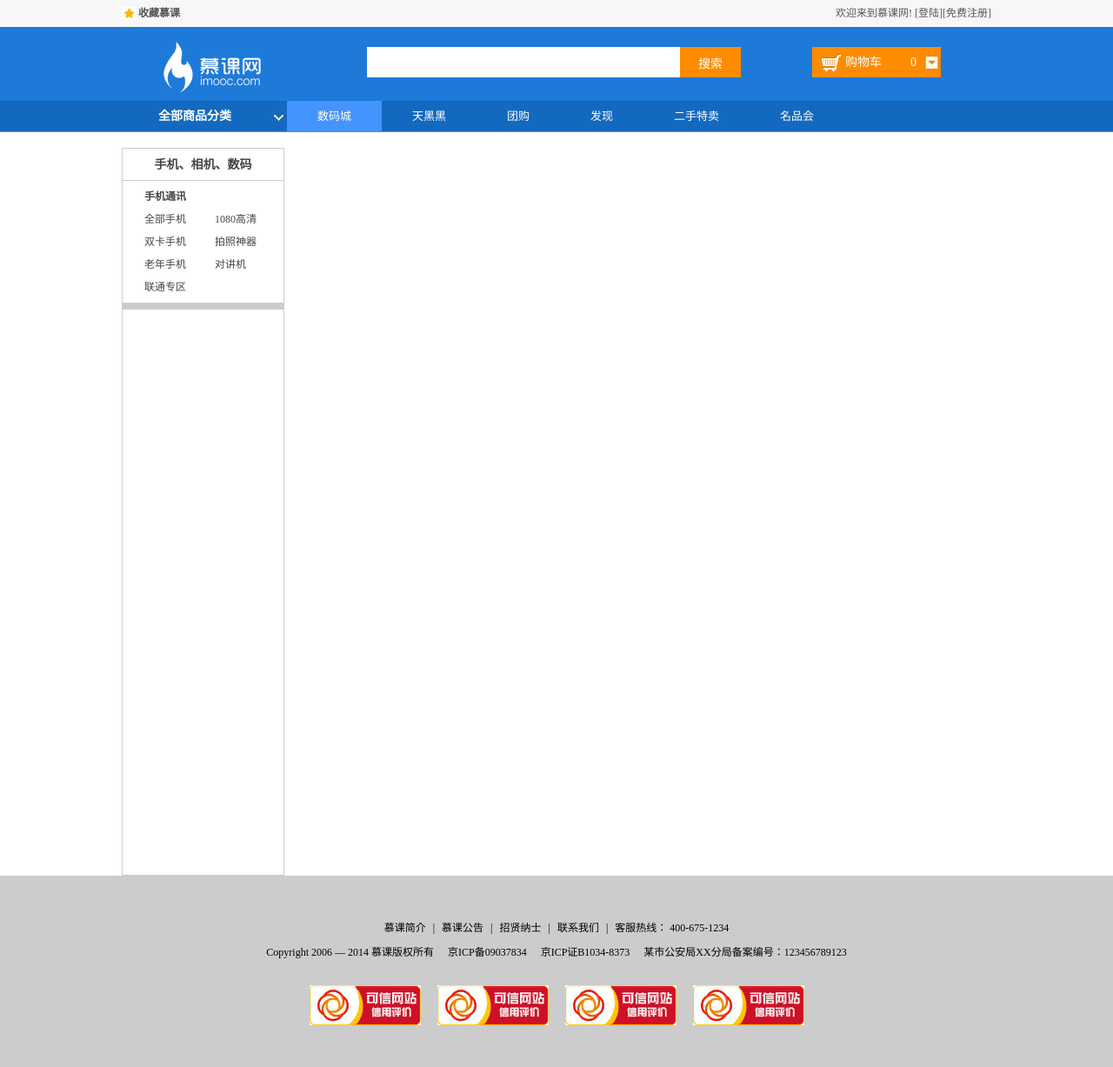
After one commit to turboTy/new, a PHP site: page /introduction.html in a window 1280 px wide. The commit adds this page. Shown: the whole page at 87% size. Run offline with PHP 8.4, Linux system fonts and the light colour scheme.

Commit message:
update-productsList
2017年1月16日17:52:51

```diff
--- /dev/null
+++ b/introduction.html
@@ -0,0 +1,93 @@
+<!DOCTYPE HTML PUBLIC "-//W3C//DTD HTML 4.01 Transitional//EN" "http://www.w3.org/TR/html4/loose.dtd">
+<html lang="en">
+<head>
+	<meta http-equiv="Content-Type" content="text/html;charset=UTF-8">
+	<link rel="stylesheet" href="./style/reset.css">
+	<link rel="stylesheet" href="./style/main.css">
+	<title>慕课电商</title>
+</head>
+<body>
+	<div class="headerBar">
+		<div class="topBar">
+			<div class="comWidth">
+				<div class="leftArea">
+					<!-- <img src="./images/icon/star.jpg" alt="收藏慕课网" style="vertical-align:middle;"> -->
+					<a href="#" class="collection">收藏慕课</a>
+				</div>
+				<div class="rightArea">
+					欢迎来到慕课网! <a href="#">[登陆]</a><a href="#">[免费注册]</a>
+				</div>
+			</div>
+		</div>
+		<div class="logoBar">
+			<div class="comWidth">
+				<div class="logo fl">
+					<a href="#"><img src="./images/icon/logo.jpg" alt="LOGO"></a>
+				</div>
+				<div class="search fl">
+					<input type="text" class="searchText fl" >
+					<input type="button" class="searchBtn fr" value="搜索">
+				</div>
+				<div class="shopCar fr">
+					<span class="shopText fl">购物车</span>
+					<div>
+						<span class="shopNum fr">0</span>
+					</div>
+				</div>
+			</div>
+		</div>
+		<div class="navBox">
+			<div class="comWidth">
+				<div class="shopClass fl">
+					<h3>全部商品分类<i></i></h3>
+				</div>
+				<ul class="nav">
+					<li><a href="#" class="active">数码城</a></li>
+					<li><a href="#">天黑黑</a></li>
+					<li><a href="#">团购</a></li>
+					<li><a href="#">发现</a></li>
+					<li><a href="#">二手特卖</a></li>
+					<li><a href="#">名品会</a></li>
+				</ul>
+			</div>
+		</div>
+	</div>
+	<div class="products comWidth">
+		<div class="productsList">
+			<div class="products_main">
+				<h3>手机、相机、数码</h3>
+			</div>
+			<div class="products_phone">
+				<dl>
+					<dt>手机通讯</dt>
+					<dd><a href="#">全部手机</a><a href="#">1080高清</a><br><a href="#">双卡手机</a><a href="#">拍照神器</a><br><a href="#">老年手机</a><a href="#">对讲机　</a><br><a href="#">联通专区</a></dd>
+				</dl>
+			</div>
+			<div class="products_camera"></div>
+			<div class="products_singleLens"></div>
+			<div class="products_shot"></div>
+			<div class="products_vidicon"></div>
+			<div class="products_vidParts"></div>
+			<div class="products_digital"></div>
+			<div class="products_education"></div>
+		</div>
+		<div class="productsItem">
+
+		</div>
+	</div>
+	<div class="bottomInfo">
+		<div class="mooke_info">
+			<a href="#">慕课简介</a>|<a href="#">慕课公告</a>|<a href="#">招贤纳士</a>|<a href="#">联系我们</a>|<a href="#">客服热线： 400-675-1234</a>
+		</div>
+		<div class="copyRight_info">
+			<a href="#">Copyright 2006 — 2014 慕课版权所有</a><a href="#">京ICP备09037834</a><a href="#">京ICP证B1034-8373</a><a href="#">某市公安局XX分局备案编号：123456789123</a>
+		</div>
+		<div class="img_info">
+			<a href="#"><img src="./images/bottom/bottom.jpg" alt=""></a>
+			<a href="#"><img src="./images/bottom/bottom.jpg" alt=""></a>
+			<a href="#"><img src="./images/bottom/bottom.jpg" alt=""></a>
+			<a href="#"><img src="./images/bottom/bottom.jpg" alt=""></a>
+		</div>
+	</div>
+</body>
+</html>
--- a/style/main.css
+++ b/style/main.css
@@ -10,6 +10,7 @@
 /*topBar*/
 .topBar {height: 31px; background-color: #f7f7f7; line-height: 31px; color: #555;}
 .topBar a:visited {color: #555; }
+.topBar a:link {color: #555; }
 .collection {background:url(../images/icon/star.jpg) left center no-repeat;
 padding-left: 19px; font-weight: bold;}
 .topBar a:hover {color:red;}
@@ -131,7 +132,7 @@ width: 186px; height: 66px; text-align: center; line-height: 80px;font-family: "
 .elec_goodsItem>.bottom4 a {margin-top: 25px;}
 
 /*bottomInfo部分*/
-.bottomInfo {height: 220px;background-color: #ccc;}
+.bottomInfo {height: 220px;background-color: #ccc; clear: both;}
 .mooke_info,.copyRight_info,.img_info {text-align: center;}
 .mooke_info a{display: inline-block; margin:50px 8px 10px 8px;}
 .mooke_info a:link,.copyRight_info a:link {color: #000;}
@@ -139,3 +140,15 @@ width: 186px; height: 66px; text-align: center; line-height: 80px;font-family: "
 .mooke_info a:hover {text-decoration: underline;color: #000;}
 .copyRight_info a {margin:0 8px;}
 .img_info img {margin: 30px 8px;}
+
+/*productsList部分*/
+.products {margin-top: 18px; }
+.productsList {border: 1px solid #ccc; width: 185px; height: 835px; color: #444; float: left; }
+.productsList div {border-bottom: 1px solid #ccc;}
+.products_main { height: 36px; line-height: 36px; text-align: center;}
+.products_phone dl { width: 100%; line-height: 26px;  margin-left: 25px; padding:5px 0; }
+.products_phone dt {font-weight: bold;}
+.products_phone a {display: inline-block;margin-right: 33px;}
+.products_phone a:link {color: #444;}
+.products_phone a:visited {color: #444;}
+.products_phone a:hover {text-decoration: underline;}
```
